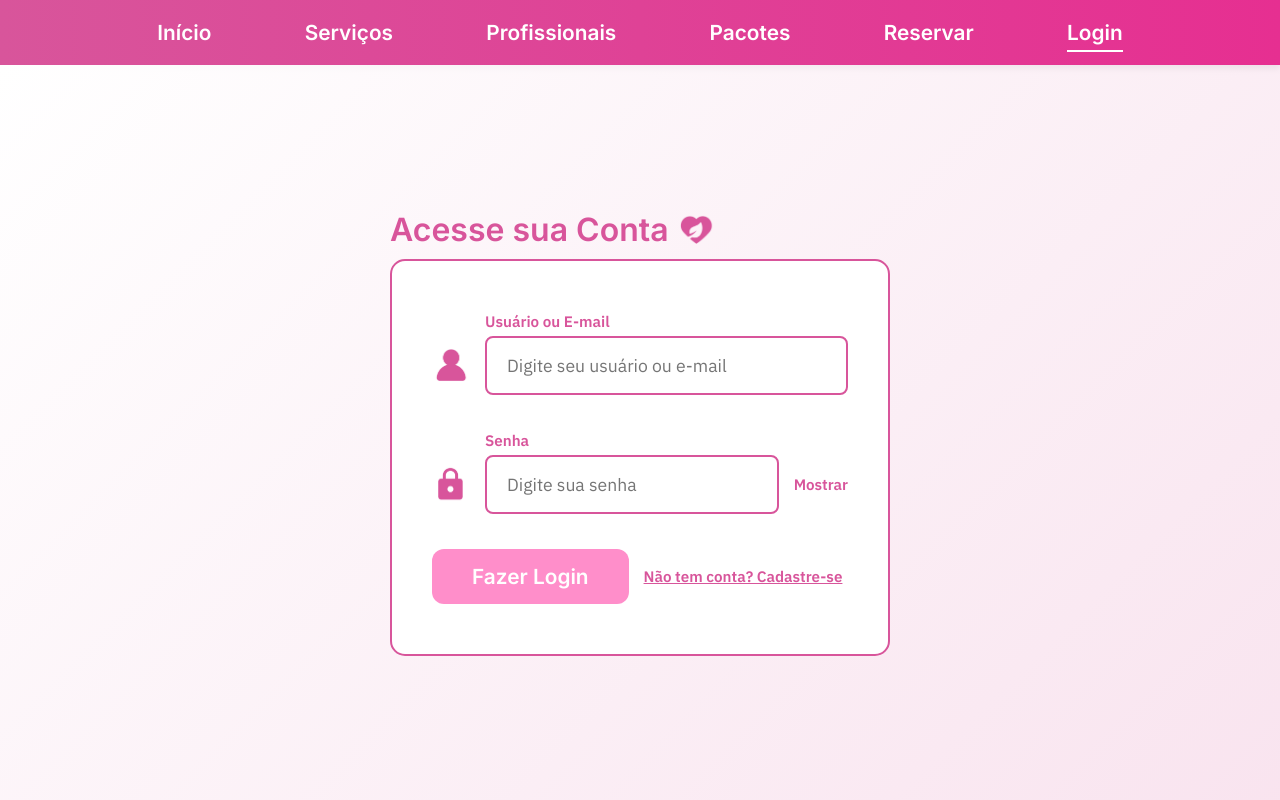
After one commit to HenriqueCampbell/Projetos-3DAW, a PHP site: page /frontend/paginas/login.html in a window 1280 px wide. The commit adds this page. Run offline with PHP 8.4, Linux system fonts and the light colour scheme.

Commit message:
feat finalizada loop de login / cadastro / tela inicial
Páginas 100% funcionais em 22/06/2026:
Página Inicial
Página de Login
Página de Cadastro

E junto a elas foram feitas suas integrações com JS, o PHP e o banco de dados.

```diff
--- /dev/null
+++ b/ProvaAV2/cliente/backend/verifica_sessao.php
@@ -0,0 +1,16 @@
+<?php
+
+session_start();
+header('Content-Type: application/json');
+
+// Se o crachá de ID existir, o usuário está logado.
+if (isset($_SESSION['usuario_id'])) {
+    echo json_encode([
+        'logado' => true,
+    ]);
+} else {
+    echo json_encode([
+        'logado' => false
+    ]);
+}
+?>
--- a/ProvaAV2/cliente/frontend/css/cadastro.css
+++ b/ProvaAV2/cliente/frontend/css/autenticacao.css
@@ -8,6 +8,7 @@ main {
     justify-content: center;
     align-items: center;
     padding: 40px 20px;
+    background: linear-gradient(135deg, #ffffff 0%, rgba(216, 85, 155, 0.16) 100%);
 }
 
 /* Agrupa o título (fora) e a caixa (dentro) */
@@ -164,3 +165,35 @@ main {
 .link-secundario:hover {
     color: #8B3973;
 }
+
+
+/* ========================================== */
+/* MODIFICAÇÕES EXCLUSIVAS DA TELA DE LOGIN   */
+/* ========================================== */
+
+.tela-login {
+    max-width: 600px;
+}
+
+.tela-login .caixa-formulario {
+    padding: 50px 40px;
+}
+
+.tela-login .grupo-campo input {
+    padding: 16px 20px;
+    font-size: 1.1rem;
+}
+
+.tela-login .icone-campo {
+    width: 38px;
+    margin-top: 25px;
+}
+
+.tela-login .btn-form {
+    padding: 15px 40px;
+    font-size: 1.3rem;
+}
+
+.tela-login .linha-input {
+    margin-bottom: 35px;
+}
--- /dev/null
+++ b/ProvaAV2/cliente/frontend/js/global.js
@@ -0,0 +1,31 @@
+document.addEventListener('DOMContentLoaded', function() {
+
+    // Descobre se o usuário está dentro da pasta 'paginas' ou solto na raiz (index.html)
+    const estaNaPastaPaginas = window.location.pathname.includes('/paginas/');
+
+    // Ajusta o caminho do PHP
+    // Se está em 'paginas', volta duas pastas. Se está no index, entra direto na pasta backend.
+    const caminhoBackend = estaNaPastaPaginas ? '../../backend/' : 'backend/';
+
+    // Pergunta ao PHP se tem alguém logado
+    fetch(caminhoBackend + 'verifica_sessao.php')
+        .then(resposta => resposta.json())
+        .then(dados => {
+
+            const btnLogin = document.getElementById('link-login');
+
+            if (dados.logado && btnLogin) {
+                // Muda o texto
+                btnLogin.textContent = 'Menu do Usuário';
+
+                // Ajusta o caminho do link do menu
+                // Se está no index, precisa entrar em frontend/paginas/. Se já está, é só chamar o arquivo.
+                const caminhoMenu = estaNaPastaPaginas ? 'menu-do-usuario.html' : 'frontend/paginas/menu-do-usuario.html';
+                btnLogin.href = caminhoMenu;
+
+                btnLogin.style.color = '#FFFFFF';
+                btnLogin.style.fontWeight = 'bold';
+            }
+        })
+        .catch(erro => console.error("Erro ao verificar sessão:", erro));
+});
--- /dev/null
+++ b/ProvaAV2/cliente/frontend/js/login.js
@@ -0,0 +1,46 @@
+/* ========================================== */
+/* MOSTRAR/ESCONDER SENHA                  */
+/* ========================================== */
+
+const inputSenha = document.getElementById('senha');
+const btnOlho = document.getElementById('btn-olho');
+
+btnOlho.addEventListener('click', function() {
+    if (inputSenha.type === 'password') {
+        inputSenha.type = 'text';
+        btnOlho.textContent = 'Esconder';
+    } else {
+        inputSenha.type = 'password';
+        btnOlho.textContent = 'Mostrar';
+    }
+});
+
+/* ========================================== */
+/* ENVIO DO FORMULÁRIO DE LOGIN            */
+/* ========================================== */
+
+const formLogin = document.getElementById('form-login');
+
+formLogin.addEventListener('submit', function(event) {
+    event.preventDefault();
+
+    const dadosLogin = new FormData(formLogin);
+
+    fetch('../../backend/processa_login.php', {
+        method: 'POST',
+        body: dadosLogin
+    })
+    .then(resposta => resposta.json())
+    .then(dados => {
+        if (dados.sucesso) {
+            alert("Bem-vindo(a) de volta!");
+            window.location.href = "menu-do-usuario.html";
+        } else {
+            alert("Atenção: " + dados.mensagem);
+        }
+    })
+    .catch(erro => {
+        console.error("Erro na requisição:", erro);
+        alert("Erro ao tentar conectar com o servidor. Tente novamente.");
+    });
+});
--- a/ProvaAV2/cliente/frontend/paginas/cadastro.html
+++ b/ProvaAV2/cliente/frontend/paginas/cadastro.html
@@ -6,7 +6,7 @@
     <title>Clínica Estética - Cadastro</title>
 
     <link rel="stylesheet" href="../css/global.css">
-    <link rel="stylesheet" href="../css/cadastro.css">
+    <link rel="stylesheet" href="../css/autenticacao.css">
 </head>
 <body>
 
@@ -18,7 +18,7 @@
                 <li><a href="profissionais.html">Profissionais</a></li>
                 <li><a href="pacotes.html">Pacotes</a></li>
                 <li><a href="reservar.html">Reservar</a></li>
-                <li><a href="login.html" class="ativo">Login</a></li>
+                <li><a id="link-login" href="login.html" class="ativo">Login</a></li>
             </ul>
         </nav>
     </header>
@@ -95,6 +95,7 @@
         </section>
     </main>
 
+    <script src="../js/global.js"></script>
     <script src="../js/cadastro.js"></script>
 
 </body>
--- /dev/null
+++ b/ProvaAV2/cliente/frontend/paginas/login.html
@@ -0,0 +1,76 @@
+<!DOCTYPE html>
+<html lang="pt-BR">
+<head>
+    <meta charset="UTF-8">
+    <meta name="viewport" content="width=device-width, initial-scale=1.0">
+    <title>Salão de Beleza - Login</title>
+
+    <link rel="stylesheet" href="../css/global.css">
+    <link rel="stylesheet" href="../css/autenticacao.css">
+</head>
+
+<body>
+
+    <header>
+        <nav>
+            <ul>
+                <li><a href="../../index.html">Início</a></li>
+                <li><a href="servicos.html">Serviços</a></li>
+                <li><a href="profissionais.html">Profissionais</a></li>
+                <li><a href="pacotes.html">Pacotes</a></li>
+                <li><a href="reservar.html">Reservar</a></li>
+                <li><a id="link-login" href="login.html" class="ativo">Login</a></li>
+            </ul>
+        </nav>
+    </header>
+
+    <main>
+        <section class="sessao-autenticacao">
+
+        <section class="sessao-autenticacao tela-login">
+
+            <div class="cabecalho-form">
+                <h2>Acesse sua Conta</h2>
+                <img src="../assets/imagens/icone-logo-clinica.png" alt="Ícone da logo do salão de beleza">
+            </div>
+
+            <div class="caixa-formulario">
+                <form id="form-login" action="#" method="POST">
+
+                    <div class="linha-input">
+                        <img src="../assets/imagens/icone-usuario.png" class="icone-campo" alt="Ícone Usuário">
+                        <div class="grupo-campo">
+                            <label for="login_usuario">Usuário ou E-mail</label>
+                            <input type="text" id="login_usuario" name="login_usuario" placeholder="Digite seu usuário ou e-mail" required>
+                        </div>
+                    </div>
+
+                    <div class="linha-input">
+                        <img src="../assets/imagens/icone-cadeado.png" class="icone-campo" alt="Ícone Cadeado">
+                        <div class="grupo-campo">
+                            <label for="senha">Senha</label>
+
+                            <div class="container-senha">
+                                <input type="password" id="senha" name="senha" placeholder="Digite sua senha" required>
+                                <button type="button" id="btn-olho" class="btn-mostrar-senha">Mostrar</button>
+                            </div>
+
+                        </div>
+                    </div>
+
+                    <div class="acoes-form">
+                        <button type="submit" class="btn btn-form">Fazer Login</button>
+                        <a href="cadastro.html" class="link-secundario">Não tem conta? Cadastre-se</a>
+                    </div>
+
+                </form>
+            </div>
+
+        </section>
+    </main>
+
+    <script src="../js/global.js"></script>
+    <script src="../js/login.js"></script>
+
+    </body>
+</html>
```
Also changed, not shown: ProvaAV2/cliente/backend/processa_login.php (added, +65 -0 lines), ProvaAV2/cliente/frontend/paginas/menu-do-usuario.html (added, +13 -0 lines), ProvaAV2/cliente/index.html (+8 -5 lines).
